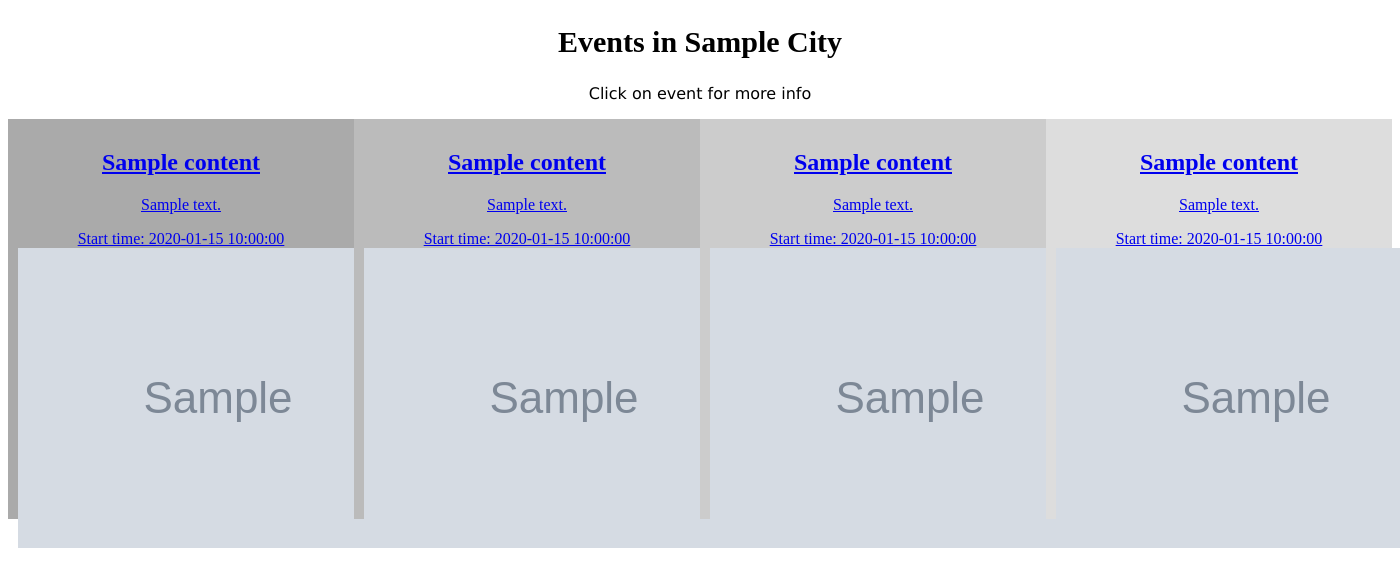
After one commit to CFG-Project-Group/HolidayHelper, a Flask app: template templates/events.html in a window 1400 px wide; the page is wider, and only the part inside the window is pictured. The commit adds this page. Shown: the top 587 px of that part. Run offline with Flask 2, Linux system fonts and the light colour scheme; the template is opened without the code that fills it: most values are stand-ins (such as "Sample title", 1, 10 or a date in 2020); grey boxes marked "Sample" are stand-in pictures.

Commit message:
first version of events feature

```diff
--- a/app.py
+++ b/app.py
@@ -1,5 +1,7 @@
 from flask import Flask, flash, request, render_template, redirect
 from flask_login import LoginManager, UserMixin, login_user, logout_user, current_user, login_required
+
+import events_try
 from config import SECRET_KEY
 from HolidayHelper.database.users import add_user, email_available, get_user_with_credentials, get_user_by_id
 import weather_api
@@ -126,5 +128,11 @@ def weather_output(city):
     output = weather_api.get_weather(f'{city}')
     return render_template('weather.html', content=output)
 
+@app.route('/<city>/events')
+def events_output(city):
+    output = events_try.display_events(f'{city}')
+    return render_template('events.html', content=output)
+
+
 if __name__ == '__main__':
     app.run(port=5002)
--- a/templates/barcelona.html
+++ b/templates/barcelona.html
@@ -43,6 +43,7 @@
     <h3 class="text-center">Welcome to Barcelona!</h3>
     <div>
       <a role="button" href="/barcelona/weather" class="btn btn-dark"> Weather </a>
+      <a role="button" href="/barcelona/events" class="btn btn-dark"> Events </a>
     </div>
   </div>
 
--- a/templates/budapest.html
+++ b/templates/budapest.html
@@ -43,6 +43,7 @@
     <h3 class="text-center">Welcome to Budapest!</h3>
         <div>
       <a role="button" href="/budapest/weather" class="btn btn-dark"> Weather </a>
+          <a role="button" href="/barcelona/events" class="btn btn-dark"> Events </a>
     </div>
   </div>
 {% endblock %}
--- /dev/null
+++ b/templates/events.html
@@ -0,0 +1,69 @@
+<!DOCTYPE html>
+<html>
+<head>
+<meta name="viewport" content="width=device-width, initial-scale=1">
+<style>
+
+* {
+  box-sizing: border-box;
+}
+
+/* Create four equal columns that floats next to each other */
+.column {
+  float: left;
+  width: 25%;
+  padding: 10px;
+  height: 400px; /* Should be removed. Only for demonstration */
+}
+
+/* Clear floats after the columns */
+.row:after {
+  content: "";
+  display: table;
+  clear: both;
+}
+
+/* Responsive layout - makes the four columns stack on top of each other instead of next to each other */
+@media screen and (max-width: 600px) {
+  .column {
+    width: 100%;
+  }
+}
+
+
+</style>
+</head>
+
+<body>
+
+    <center><h2 style="font-size:30px">Events in {{content[0]['city'].title()}}</h2></center>
+    <center><p style="font-family:verdana">Click on event for more info</p></center>
+<div class="row">
+  <div class="column" style="background-color:#aaa;">
+      <center><a href="{{content[1]['event_url']}}"><h2><font size ="+2">{{content[1]['name']}}</font></h2>
+        <p>{{content[1]['description']}} <br></p>
+          <p2>Start time: {{content[1]['start_time']}} <br></p2>
+        <img src="{{content[1]['image']}}"></img></a></center>
+  </div>
+  <div class="column" style="background-color:#bbb;">
+        <center><a href="{{content[2]['event_url']}}"><h2>{{content[2]['name']}}</h2>
+            <p>{{content[2]['description']}} <br></p>
+        <p2>Start time: {{content[2]['start_time']}} <br></p2>
+        <img src="{{content[2]['image']}}"></img></a></center>
+  </div>
+  <div class="column" style="background-color:#ccc;">
+        <center><a href="{{content[3]['event_url']}}"><h2>{{content[3]['name']}}</h2>
+            <p>{{content[3]['description']}} <br></p>
+        <p2>Start time: {{content[3]['start_time']}} <br></p2>
+      <img src="{{content[3]['image']}}"></img></a></center>
+  </div>
+  <div class="column" style="background-color:#ddd;">
+      <center><a href="{{content[4]['event_url']}}">
+      <h2>{{content[4]['name']}}</h2>
+          <p>{{content[4]['description']}} <br></p>
+        <p2>Start time: {{content[4]['start_time']}} <br></p2>
+      <img src="{{content[4]['image']}}"></img></a></center>
+  </div>
+</div>
+</body>
+</html>
--- a/templates/london.html
+++ b/templates/london.html
@@ -43,6 +43,7 @@
     <h3 class="text-center">Welcome to London!</h3>
         <div>
       <a role="button" href="/london/weather" class="btn btn-dark"> Weather </a>
+          <a role="button" href="/london/events" class="btn btn-dark"> Events </a>
     </div>
   </div>
 {% endblock %}
--- a/templates/prague.html
+++ b/templates/prague.html
@@ -43,6 +43,7 @@
     <h3 class="text-center">Czech out Prague!</h3>
         <div>
       <a role="button" href="/prague/weather" class="btn btn-dark"> Weather </a>
+          <a role="button" href="/barcelona/events" class="btn btn-dark"> Events </a>
     </div>
   </div>
 {% endblock %}
```
